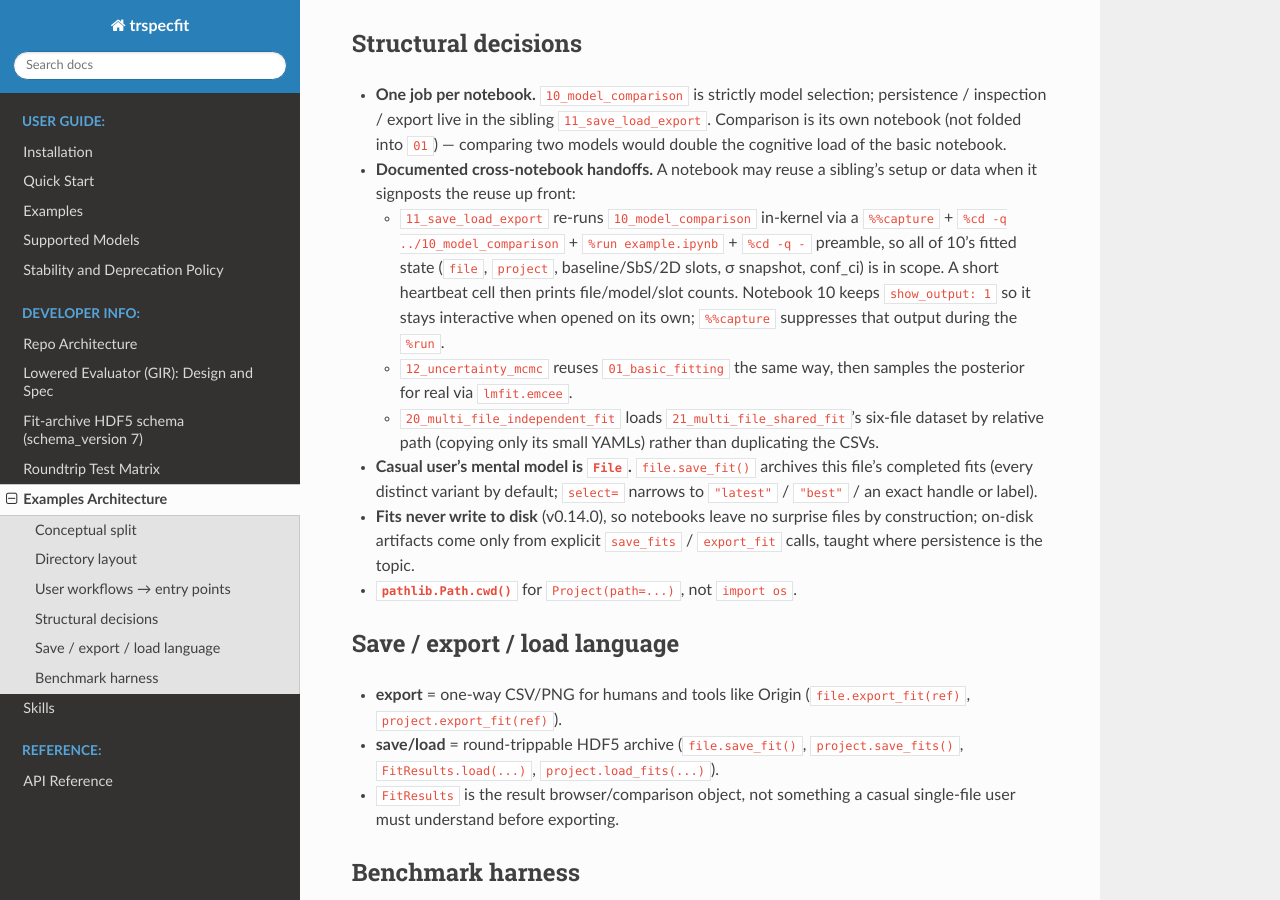
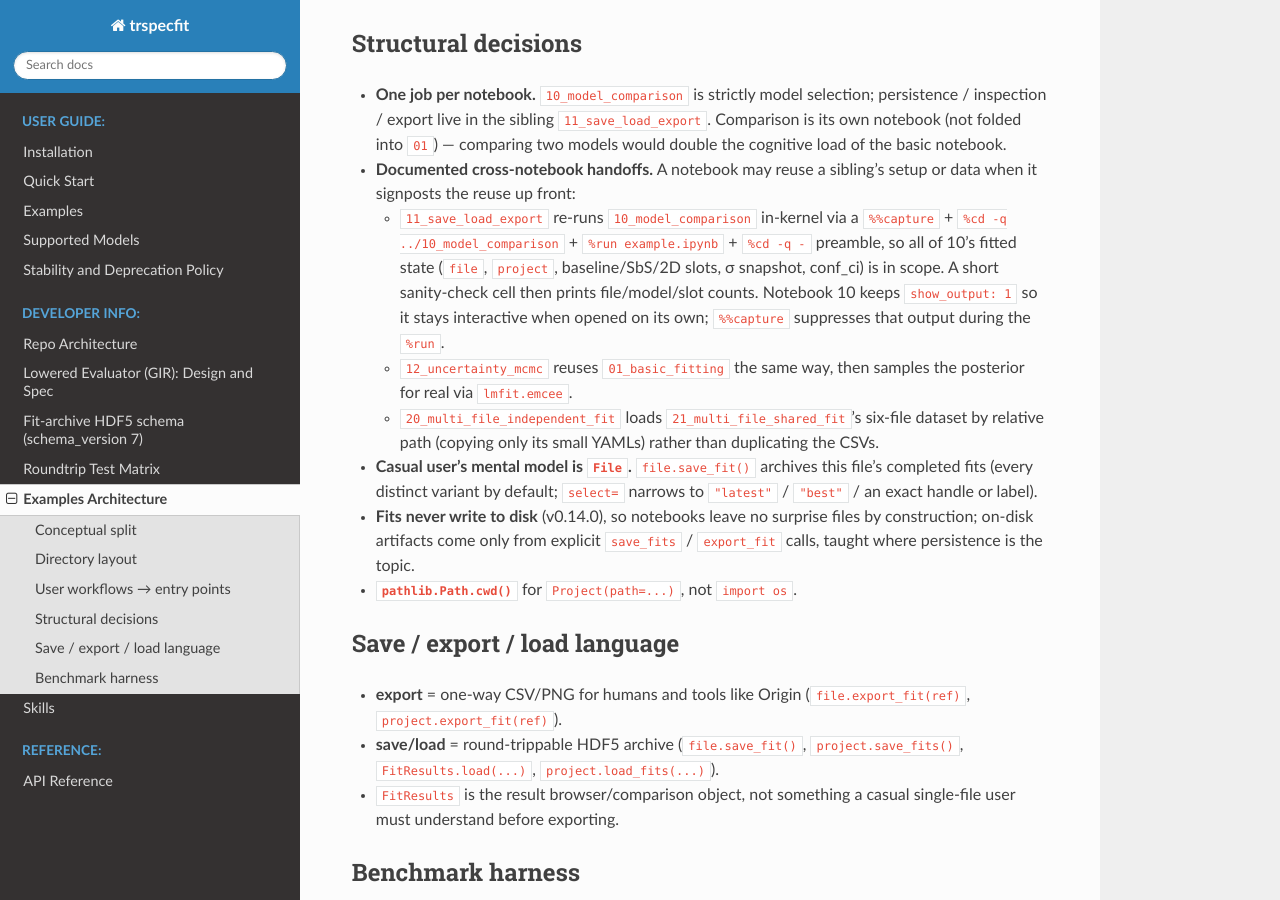
Before and after one commit to InfinityMonkeyAtWork/time-resolved-spectroscopy-fit, a Sphinx documentation site: the page built from docs/design/examples_architecture.md, in a window 1280 px wide and 900 px high, scrolled down 2188 px. Built offline with Sphinx 7.4.7 and the Read the Docs theme 3.1.0, drawn with Linux system fonts in a browser that asks for light colours.

Commit message:
rework notebook 11 for export_fit; make the %run preamble §0
- §2 exports the two winners by label and by handle into one winners/ root
- the %run preamble becomes "## 0. Re-run Example Notebook 10" with a
  matching roadmap row; its check cell is a "sanity check" as in notebook 12
- audit fixes: own numpy import, get(file=..., ...) in prose, the
  x0-vs-truth sentence, wording
- .gitignore: winners/ replaces winner_base/ and winner_2d/

Notebooks 10 and 20 follow separately.

```diff
--- a/docs/design/examples_architecture.md
+++ b/docs/design/examples_architecture.md
@@ -113,7 +113,7 @@
   - `11_save_load_export` re-runs `10_model_comparison` in-kernel via a
     `%%capture` + `%cd -q ../10_model_comparison` + `%run example.ipynb` +
     `%cd -q -` preamble, so all of 10's fitted state (`file`, `project`,
-    baseline/SbS/2D slots, σ snapshot, conf_ci) is in scope. A short heartbeat
+    baseline/SbS/2D slots, σ snapshot, conf_ci) is in scope. A short sanity-check
     cell then prints file/model/slot counts. Notebook 10 keeps `show_output: 1`
     so it stays interactive when opened on its own; `%%capture` suppresses that
     output during the `%run`.
```
Also changed, not shown: 2 other files.
